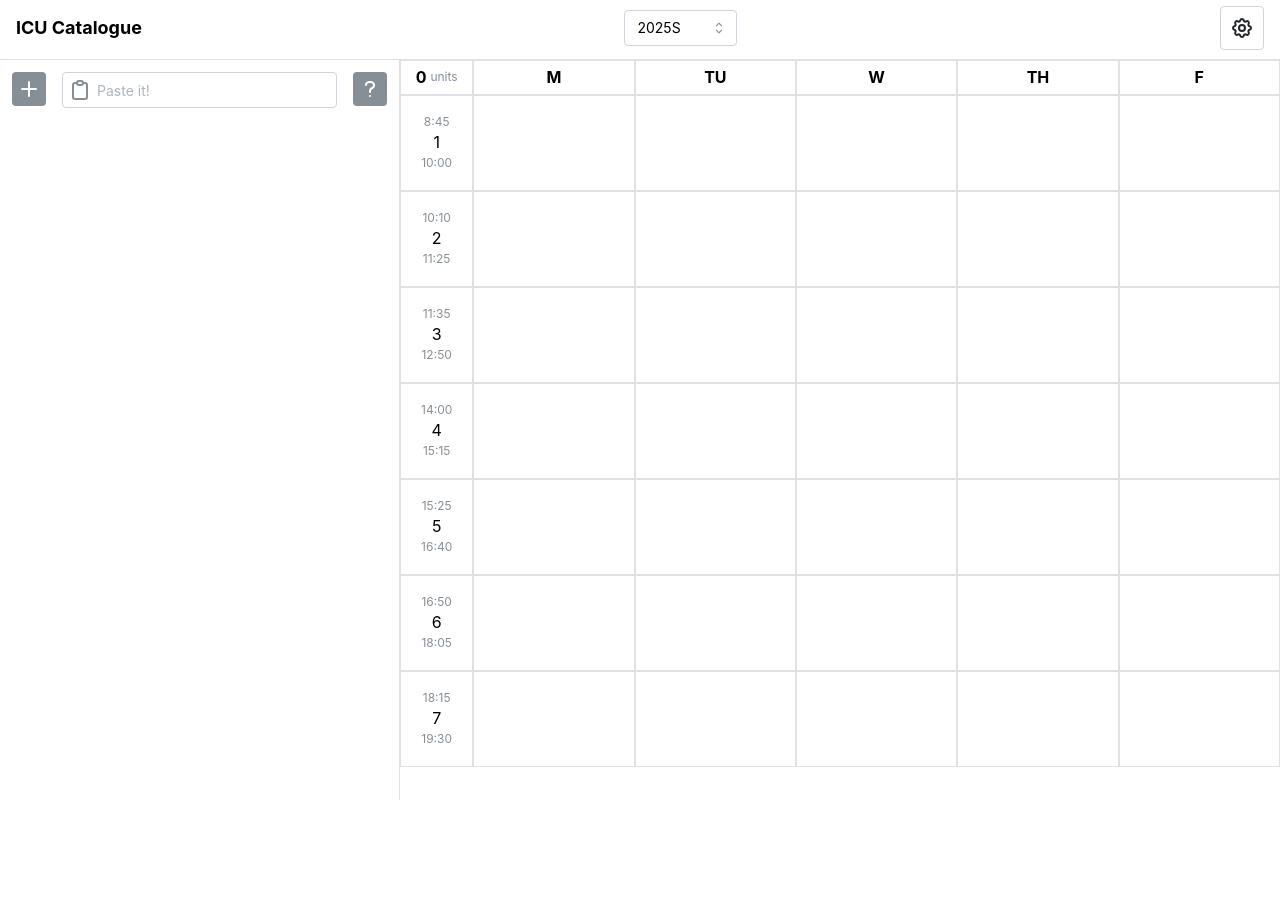
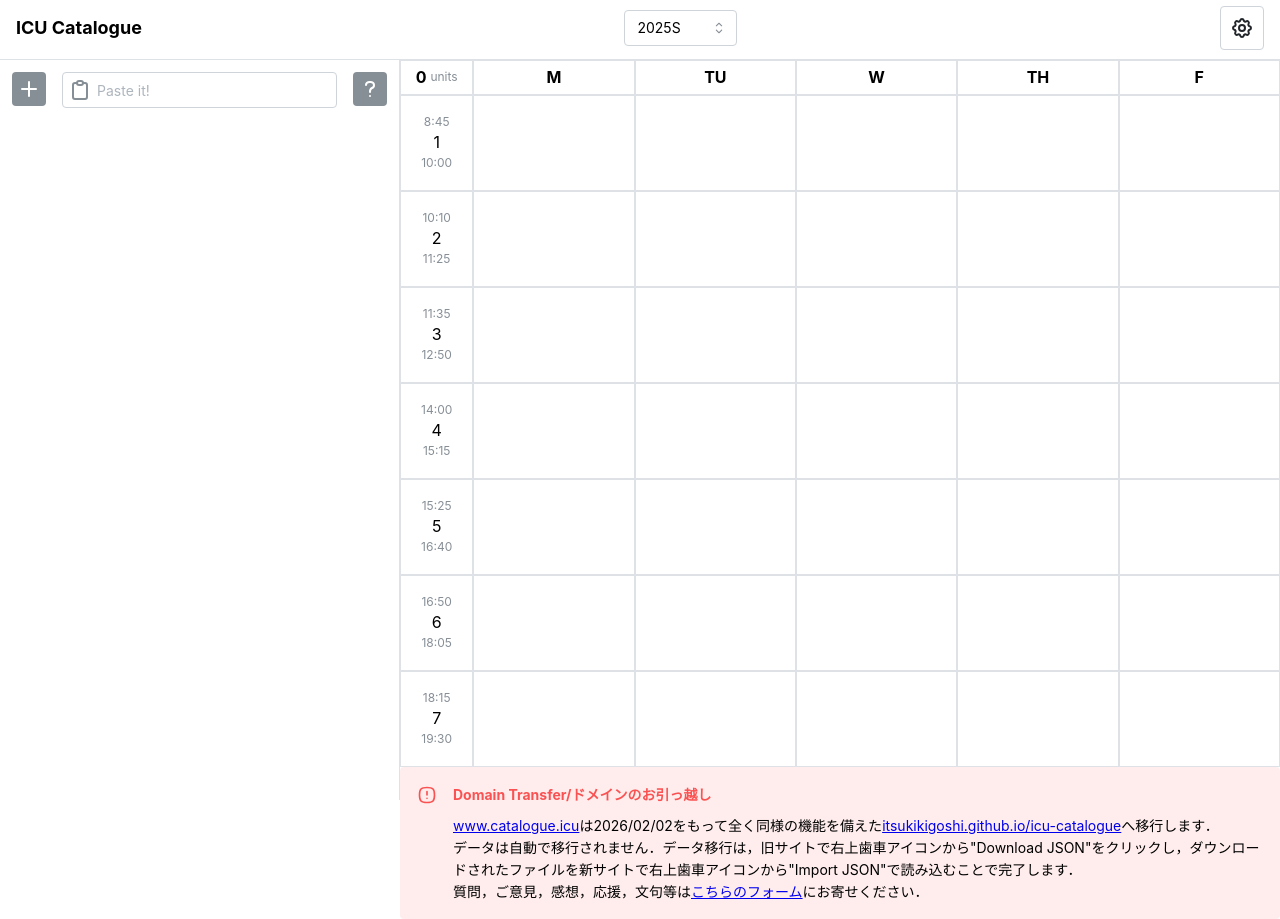
Before and after one commit to ItsukiKigoshi/icu-catalogue, a Next.js app: page / in a window 1280 px wide. Before the commit the page ends 800 px from the top, so only its background shows below. Built offline with nearby package versions, Linux system fonts and the light colour scheme.

Commit message:
Create domain transfer message

```diff
--- a/package.json
+++ b/package.json
@@ -24,7 +24,7 @@
     "@mantine/nprogress": "^7.2.2",
     "@mantine/spotlight": "^7.5.0",
     "@mantine/tiptap": "^7.2.2",
-    "@tabler/icons-react": "^2.41.0",
+    "@tabler/icons-react": "^3.35.0",
     "@tiptap/extension-link": "^2.1.12",
     "@tiptap/react": "^2.1.12",
     "@tiptap/starter-kit": "^2.1.12",
@@ -58,7 +58,6 @@
     "postcss": "^8.4.31",
     "postcss-preset-mantine": "^1.11.0",
     "postcss-simple-vars": "^7.0.1",
-    "storybook": "^7.5.3",
     "storybook-addon-mantine": "^3.0.1",
     "storybook-dark-mode": "^3.0.3",
     "typescript": "^5"
--- a/src/app/page.tsx
+++ b/src/app/page.tsx
@@ -1,31 +1,18 @@
 "use client";
-import {
-  AppShell,
-  Flex,
-  em,
-  Text,
-  Button,
-  Group,
-  ActionIcon,
-} from "@mantine/core";
-import { useDisclosure, useMediaQuery, useToggle } from "@mantine/hooks";
-import { notifications } from "@mantine/notifications";
-import { useEffect, useState } from "react";
-import { Header } from "../components/Header";
+import {Alert, AppShell, em,} from "@mantine/core";
+import {useDisclosure, useMediaQuery} from "@mantine/hooks";
+import {notifications} from "@mantine/notifications";
+import {useState} from "react";
+import {Header} from "../components/Header";
 import ModalSetting from "../components/ModalSetting";
-import { Navbar } from "../components/Navbar";
-import { Timetable } from "../components/Timetable";
-import { useLocalStorage } from "../hooks/useLocalStorage";
-import { Course, Term } from "../type/Types";
-import {
-  IconBrandDiscord,
-  IconBrandGithub,
-  IconCoinYen,
-  IconSend,
-} from "@tabler/icons-react";
+import {Navbar} from "../components/Navbar";
+import {Timetable} from "../components/Timetable";
+import {useLocalStorage} from "../hooks/useLocalStorage";
+import {Course, Term} from "../type/Types";
+import {IconAlertSquareRounded} from "@tabler/icons-react";
 
 export default function Page() {
-  const [navbarOpened, { toggle: toggleNavbar }] = useDisclosure(false);
+    const [navbarOpened, {toggle: toggleNavbar}] = useDisclosure(false);
 
     const isMobile = useMediaQuery(`(max-width: ${em(750)})`);
 
@@ -49,33 +36,33 @@ export default function Page() {
         {
             group: "2023",
             items: [
-        { label: "2023S", ay: "2023", season: "Spring", value: "2023Spring" },
-        { label: "2023A", ay: "2023", season: "Autumn", value: "2023Autumn" },
-        { label: "2023W", ay: "2023", season: "Winter", value: "2023Winter" },
+                {label: "2023S", ay: "2023", season: "Spring", value: "2023Spring"},
+                {label: "2023A", ay: "2023", season: "Autumn", value: "2023Autumn"},
+                {label: "2023W", ay: "2023", season: "Winter", value: "2023Winter"},
             ],
         },
         {
             group: "2024",
             items: [
-        { label: "2024S", ay: "2024", season: "Spring", value: "2024Spring" },
-        { label: "2024A", ay: "2024", season: "Autumn", value: "2024Autumn" },
-        { label: "2024W", ay: "2024", season: "Winter", value: "2024Winter" },
+                {label: "2024S", ay: "2024", season: "Spring", value: "2024Spring"},
+                {label: "2024A", ay: "2024", season: "Autumn", value: "2024Autumn"},
+                {label: "2024W", ay: "2024", season: "Winter", value: "2024Winter"},
             ],
         },
         {
             group: "2025",
             items: [
-        { label: "2025S", ay: "2025", season: "Spring", value: "2025Spring" },
-        { label: "2025A", ay: "2025", season: "Autumn", value: "2025Autumn" },
-        { label: "2025W", ay: "2025", season: "Winter", value: "2025Winter" },
+                {label: "2025S", ay: "2025", season: "Spring", value: "2025Spring"},
+                {label: "2025A", ay: "2025", season: "Autumn", value: "2025Autumn"},
+                {label: "2025W", ay: "2025", season: "Winter", value: "2025Winter"},
             ],
         },
         {
             group: "2026",
             items: [
-        { label: "2026S", ay: "2026", season: "Spring", value: "2026Spring" },
-        { label: "2026A", ay: "2026", season: "Autumn", value: "2026Autumn" },
-        { label: "2026W", ay: "2026", season: "Winter", value: "2026Winter" },
+                {label: "2026S", ay: "2026", season: "Spring", value: "2026Spring"},
+                {label: "2026A", ay: "2026", season: "Autumn", value: "2026Autumn"},
+                {label: "2026W", ay: "2026", season: "Winter", value: "2026Winter"},
             ],
         },
     ];
@@ -89,7 +76,7 @@ export default function Page() {
 
     const [
         modalSettingOpened,
-    { open: modalSettingOpen, close: modalSettingClose },
+        {open: modalSettingOpen, close: modalSettingClose},
     ] = useDisclosure(false);
 
     // Get the list of courses from the local storage
@@ -173,7 +160,7 @@ export default function Page() {
         setCourses(
             courses.map((course: Course) => {
                 if (course.regno === regno) {
-          return { ...course, isEnrolled: !course.isEnrolled };
+                    return {...course, isEnrolled: !course.isEnrolled};
                 } else {
                     return course;
                 }
@@ -220,11 +207,11 @@ export default function Page() {
 
     return (
         <AppShell
-      header={{ height: 60 }}
+            header={{height: 60}}
             navbar={{
                 width: "400px",
                 breakpoint: "sm",
-        collapsed: { mobile: !navbarOpened },
+                collapsed: {mobile: !navbarOpened},
             }}
         >
             <AppShell.Header>
@@ -282,14 +269,21 @@ export default function Page() {
                     language={language}
                     weekdays={weekdays}
                 />
+                <Alert
+                    variant="light"
+                    color="red"
+                    title="Domain Transfer/ドメインのお引っ越し"
+                    icon={<IconAlertSquareRounded/>}
+                >
+                    <a href="https://www.catalogue.icu">www.catalogue.icu</a>は2026/02/02をもって全く同様の機能を備えた<a
+                    href="https://itsukikigoshi.github.io/icu-catalogue/">itsukikigoshi.github.io/icu-catalogue</a>へ移行します． <br/>
+                    データは自動で移行されません．データ移行は，旧サイトで右上歯車アイコンから"Download
+                    JSON"をクリックし，ダウンロードされたファイルを新サイトで右上歯車アイコンから"Import
+                    JSON"で読み込むことで完了します．<br/>
+                    質問，ご意見，感想，応援，文句等は<a
+                    href="https://forms.gle/FH3pNW84weKYuQ1H8">こちらのフォーム</a>にお寄せください．
+                </Alert>
             </AppShell.Main>
-      {/* <AppShell.Footer
-        withBorder={false}
-        h="60px"
-        style={{ background: "rgba(0,0,0,0)" }}
-      >
-
-      </AppShell.Footer> */}
         </AppShell>
     );
 }
```
Also changed, not shown: 1 other file (tests, documents, lock files or other folders). Lines whose indentation alone changed are shown as unchanged.
